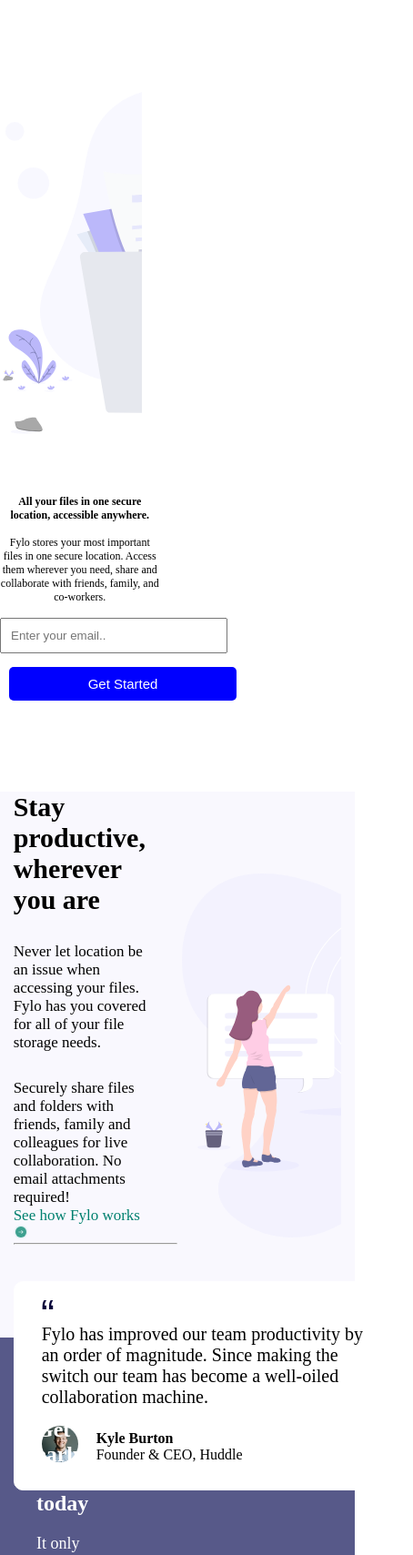
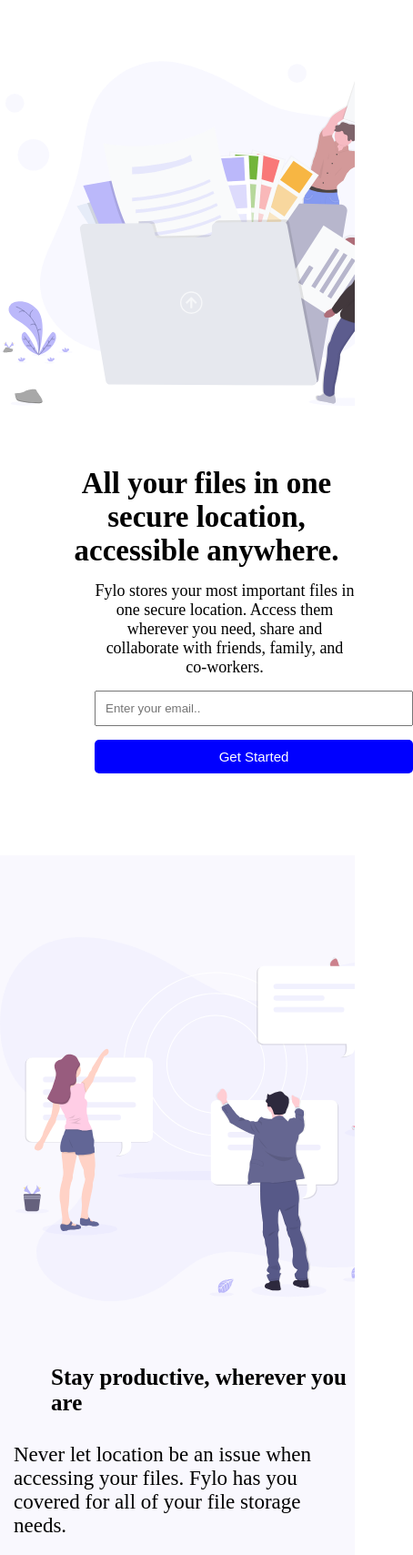
Before and after one commit to Israa-Yasser/fylo-landing-page-with-two-column, a plain HTML site: page index.html in a window 390 px wide. Shown: the part 159-1868 px from the top of the page at 91% size, 454 px wide, since content can reach past the window. Drawn offline with Linux system fonts and the light colour scheme.

Commit message:
any message related to changes you made

```diff
--- a/CSS/style.css
+++ b/CSS/style.css
@@ -20,7 +20,7 @@
 .list li {
     list-style-type: none;
     display: inline-block;
-    margin-right: 60px;
+    margin-right: 15px;
     margin-top: 13px;
 }
 
@@ -80,7 +80,7 @@
 
 .parent {
     width: 100%;
-    margin-top: 100px;
+    margin-top: 90px;
 }
 
 .hero {
@@ -88,7 +88,7 @@
     height: 600px;
     display: flex;
     justify-content: space-around;
-    background-color:#F9F8FE;
+    background-color: #F9F8FE;
 
 }
 
@@ -128,10 +128,12 @@
     background-color: white;
     margin-top: 40px;
 }
-.quote{
+
+.quote {
     margin-top: 20px;
     margin-left: 30px;
 }
+
 .improved {
     font-size: 20px;
     margin-top: 10px;
@@ -168,7 +170,7 @@
     width: 100%;
     height: 280px;
     display: flex;
-    background-color:#575989;
+    background-color: #575989;
 
 }
 
@@ -178,9 +180,11 @@
     padding: 40px;
     color: white;
 }
-.getEarly h2{
+
+.getEarly h2 {
     margin-top: 3rem;
 }
+
 .getEarly p {
     font-size: 18px;
     margin-top: 20px;
@@ -206,7 +210,7 @@
 
 .foot {
     width: 100%;
-    height: 300px ;
+    height: 300px;
     display: flex;
     justify-content: space-between;
     background-color: #07043B;
@@ -221,7 +225,7 @@
 .phone, .iconEmail {
     display: flex;
     color: white;
-    margin-left:  30px;
+    margin-left: 30px;
 }
 
 .phone img, .iconEmail img {
@@ -233,9 +237,11 @@
 .phone p, .iconEmail p {
     margin: 10px 10px;
 }
+
 .introList {
     margin-top: 8.5rem;
 }
+
 .introList li {
     color: white;
     list-style-type: none;
@@ -246,9 +252,11 @@
     color: rgba(0, 0, 255, 0.74);
     cursor: pointer;
 }
-.icons{
+
+.icons {
     margin-right: 35px;
 }
+
 .icons img {
     width: 25px;
     margin-top: 8rem;
@@ -256,33 +264,107 @@
     cursor: pointer;
     filter: invert(1);
 }
-.icons img:hover{
-    background-color:fuchsia;
+
+.icons img:hover {
+    background-color: fuchsia;
 }
-@media screen and (max-width: 480px) {
 
+@media (max-width: 767px) {
     .user {
         display: flex;
         flex-direction: column-reverse;
     }
 
-    .parent, .access, .foot {
+    .access, .foot {
         display: flex;
         flex-direction: column;
     }
 
-    .all, .fylo {
-        text-align: center;
-        font-size: 12px;
+    .image1, .file {
+        width: 100%;
     }
 
-    .email, .get, .data input, .data button {
-        width: 250px;
-        padding: 10px;
+    .all {
+        text-align: center;
+        font-size: 33px;
+        margin-left: 4rem;
     }
 
-    .stay, .see, .icons img {
-        margin: auto;
+    .fylo {
+        text-align: center;
+        font-size: 18px;
+        margin-left: 6.5rem;
     }
 
+    .email, .get {
+        width: 350px;
+        padding: 10px;
+        margin-left: 6.5rem;
+    }
+
+    .hero {
+        height: 1200px;
+    }
+
+    .image2 {
+        width: 100%;
+        position: absolute;
+    }
+
+    .info {
+        width: 100%;
+    }
+
+    .stay {
+        font-size: 25px;
+        margin-top: 35rem;
+        margin-left: 3.5rem;
+    }
+
+    .never, .securely {
+        font-size: 23px;
+        margin-left: 15px;
+    }
+
+    .see ,.info hr {
+        margin-left: 10rem;
+    }
+
+    .person {
+        margin-left: 3rem;
+    }
+
+    .access {
+        width: 100%;
+        height: 500px;
+    }
+.getEarly{
+    width: 100%;
 }
+    .getEarly h2 {
+        font-size: 25px;
+        text-align: center;
+    }
+
+    .getEarly p {
+        font-size: 23px;
+        text-align: center;
+    }
+
+    .data input, .data button {
+        width: 300px;
+        padding: 15px;
+
+    }
+
+    .foot {
+        height: 950px;
+    }
+    .introList{
+        margin-left: 3rem;
+    }
+    .icons{
+        margin-left: 10rem;
+        margin-bottom: 3rem;
+    }
+}
```
